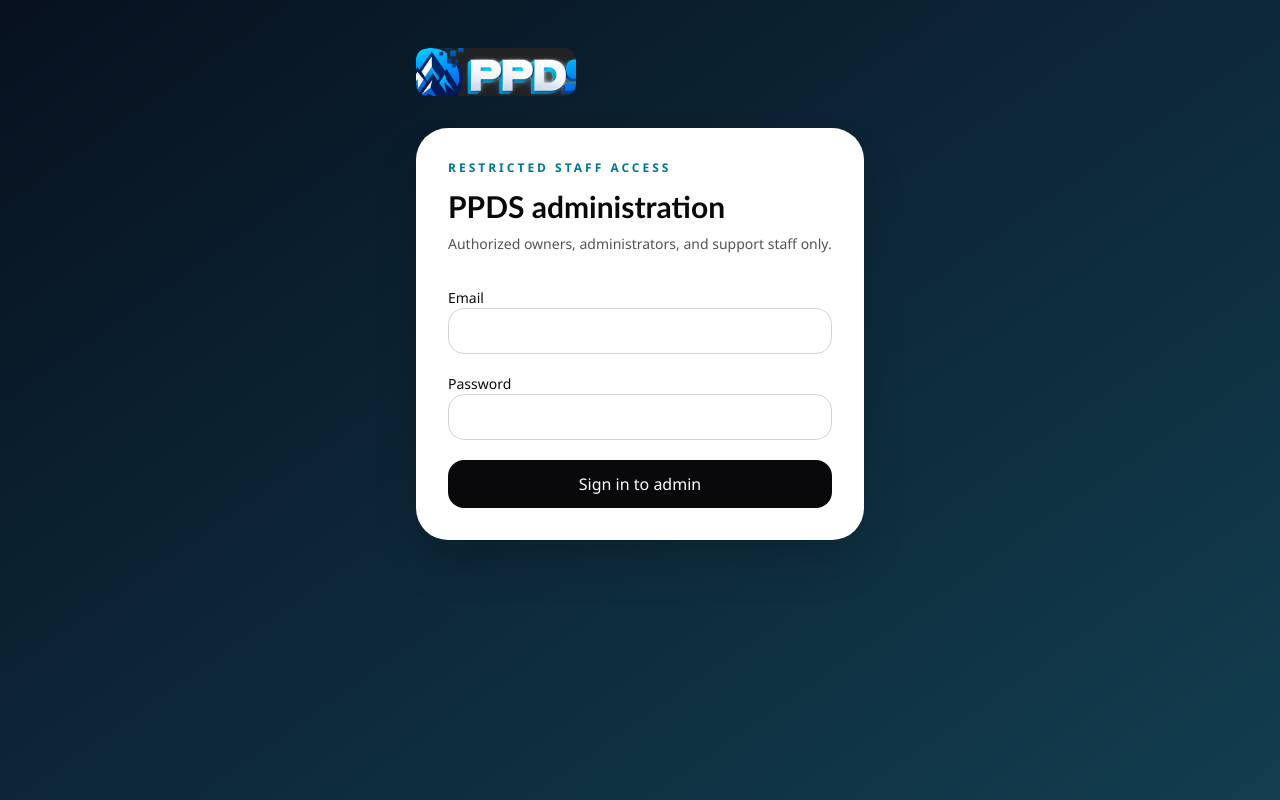
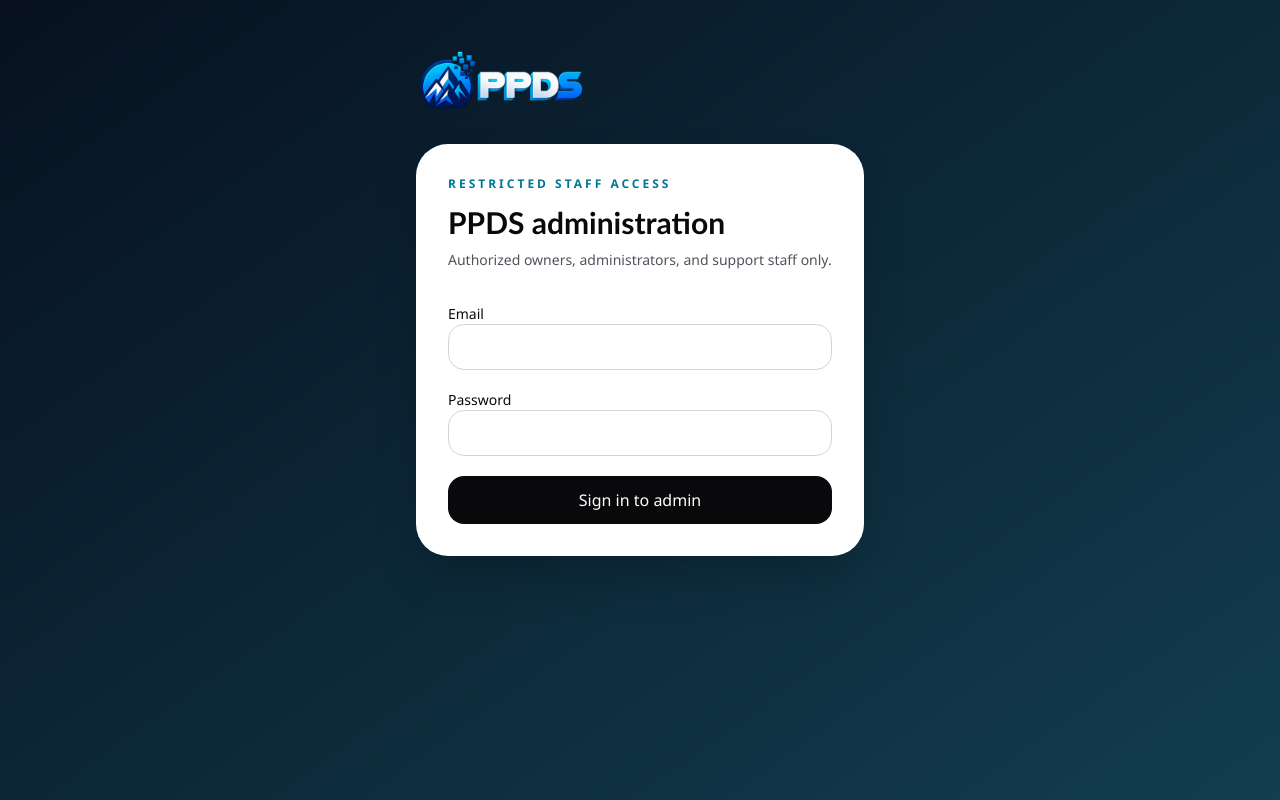
Before and after one commit to hussaini-0/PPDS, a Next.js app: page /admin/login in a window 1280 px wide. Built offline with nearby package versions, Linux system fonts and the light colour scheme; no server answers.

Commit message:
Use transparent uncropped PPDS logo

```diff
--- a/src/components/marketing/brand-logo.tsx
+++ b/src/components/marketing/brand-logo.tsx
@@ -5,21 +5,19 @@
 
   return (
     <span
-      className={`relative block shrink-0 overflow-hidden bg-[#202224] ${
+      className={`relative block shrink-0 ${
         isHero
-          ? "h-[4.5rem] w-64 rounded-2xl sm:h-[5.5rem] sm:w-[19rem]"
-          : "h-12 w-40 rounded-xl"
+          ? "h-24 w-[22rem] sm:h-28 sm:w-[28rem]"
+          : "h-14 w-40 sm:h-16 sm:w-48"
       }`}
     >
       <Image
-        src="/ppds-logo.png"
+        src="/ppds-logo-transparent.png"
         alt="PPDS"
-        width={654}
-        height={650}
+        width={1713}
+        height={645}
         priority
-        className={`absolute left-1/2 top-1/2 h-auto max-w-none -translate-x-1/2 -translate-y-1/2 ${
-          isHero ? "w-[20rem] sm:w-[25rem]" : "w-52"
-        }`}
+        className="h-full w-full object-contain object-left"
       />
     </span>
   );
```
Also changed, not shown: public/ppds-logo-transparent.png (added).
